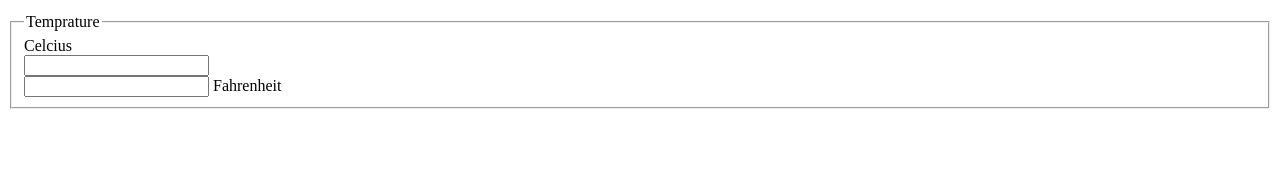
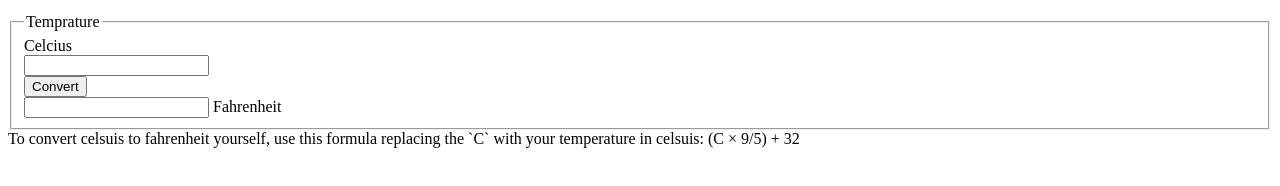
Before and after one commit to DeargShaodw/IMB-Fullstack-Coursera, a plain HTML site: page index.html in a window 1280 px wide. Shown: the part 238-424 px from the top of the page. Drawn offline with Linux system fonts and the light colour scheme.

Commit message:
Index for IBM about

```diff
--- a/index.html
+++ b/index.html
@@ -33,12 +33,17 @@
 
                               <input type="number" name="C" id="C"><br>
 
+                              <button id="temprature">Convert</button><br>
+
                               <!--Label for Temp Output-->
                               <input type="number" name="F" id="F">
 
                               <label for="Temprature">Fahrenheit</label>
                           </fieldset>
                       </article>
+                      <aside>
+                        To convert celsuis to fahrenheit yourself, use this formula replacing the `C` with your temperature in celsuis: (C × 9/5) + 32
+                      </aside>
 
                 </div>
             </section>
```
